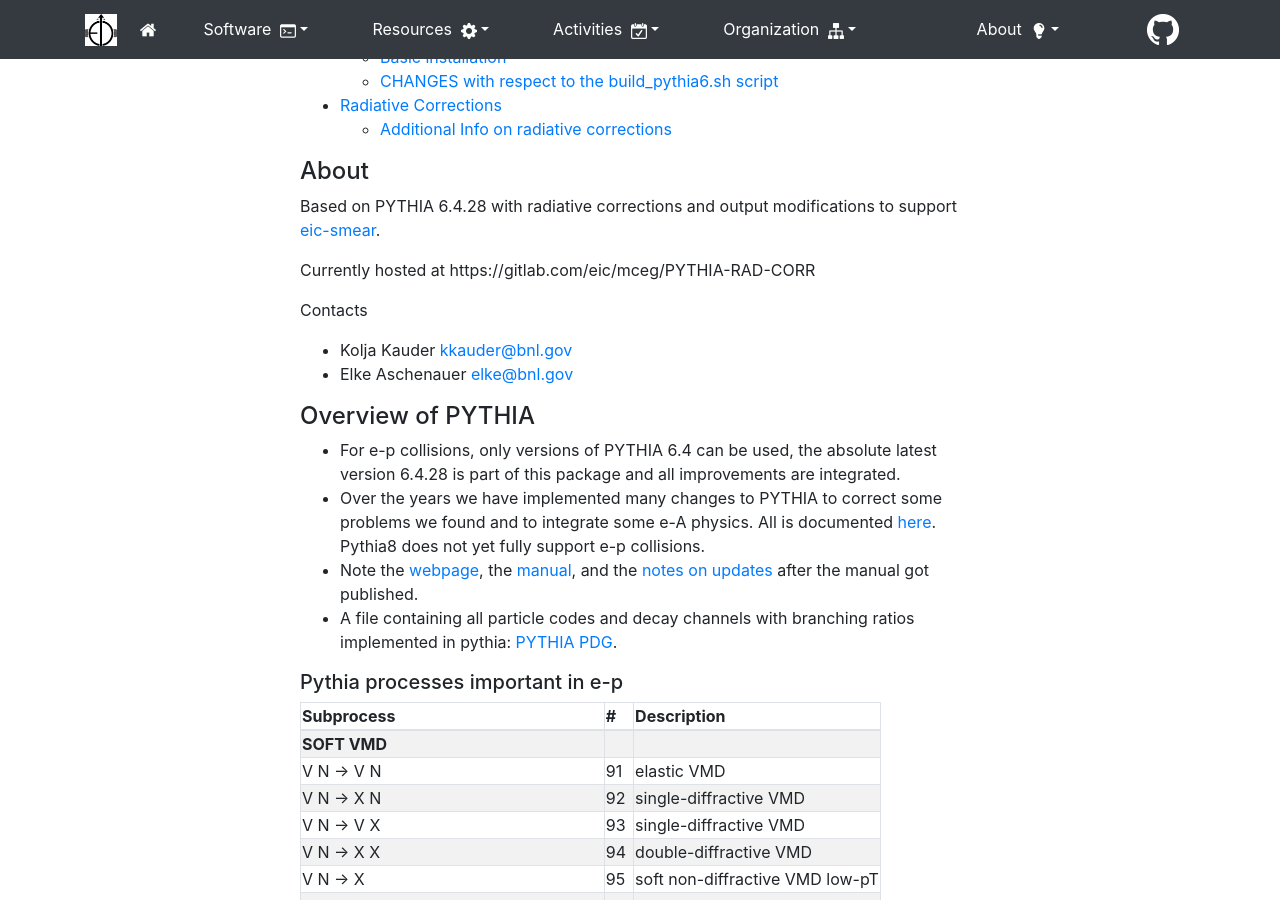
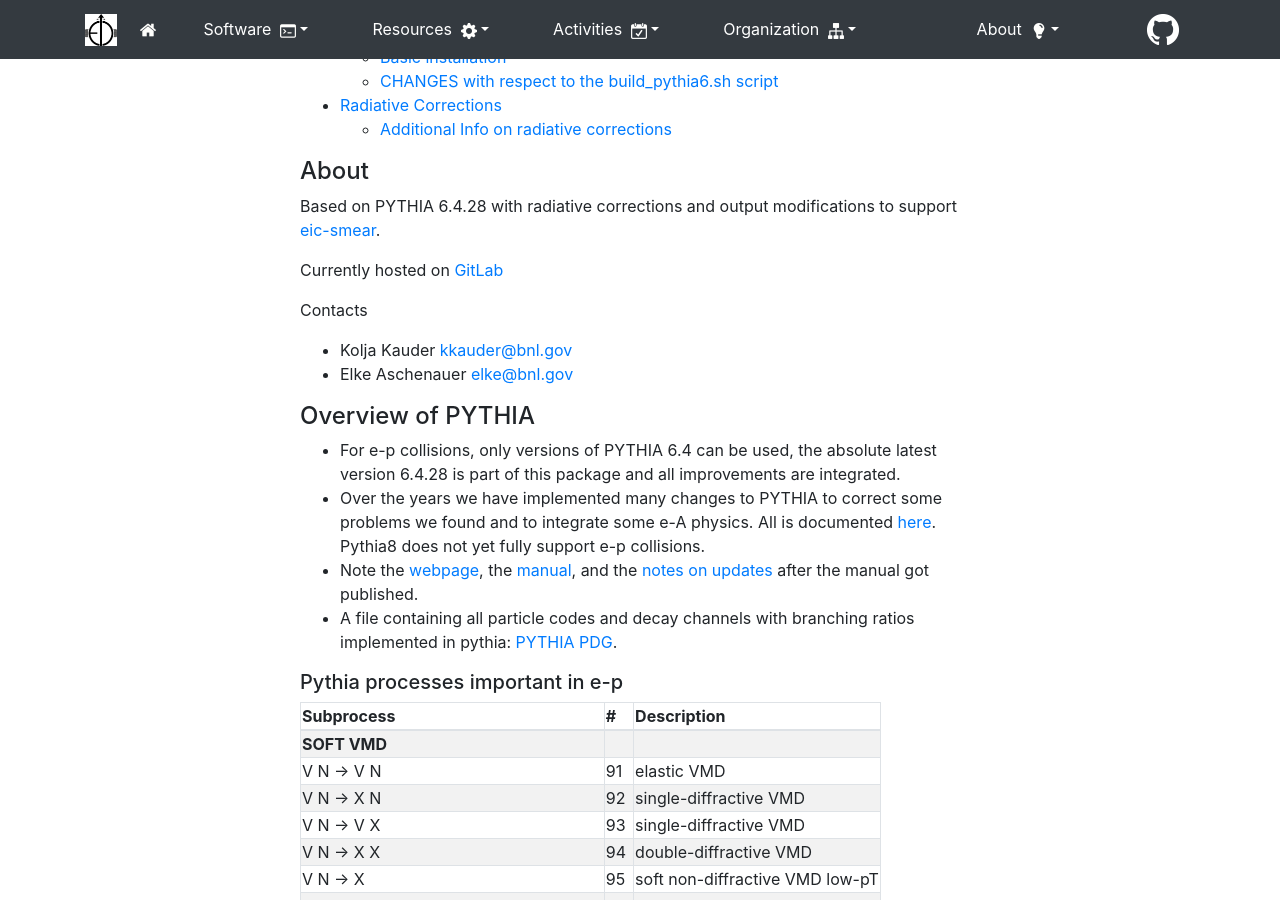
Before and after one commit to kkauder/eic.github.io, a Jekyll site: the page built from _software/pythia6.md, in a window 1280 px wide and 900 px high, scrolled down 401 px. Built offline with Jekyll 4.4.1, drawn with Linux system fonts in a browser that asks for light colours; nearby versions of some CDN libraries.

Commit message:
fixed typo

```diff
--- a/_software/pythia6.md
+++ b/_software/pythia6.md
@@ -16,8 +16,7 @@ layout: default
 Based on PYTHIA 6.4.28 with radiative corrections and output
 modifications to support [eic-smear](eicsmear.html).
 
-Currently hosted at
-https://gitlab.com/eic/mceg/PYTHIA-RAD-CORR
+Currently hosted on [GitLab](https://gitlab.com/eic/mceg/PYTHIA-RAD-CORR)
 
 Contacts
 * Kolja Kauder <kkauder@bnl.gov>
```
